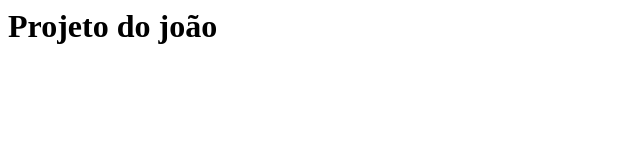
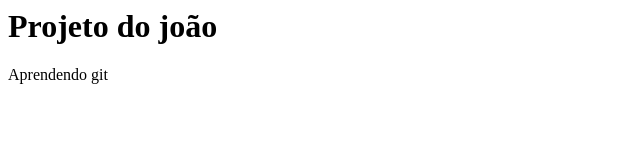
Before and after one commit to nobruss10/curso, a plain HTML site: page index.html in a window 1280 px wide. Shown: the full height of the page, 0-640 px from the left. Drawn offline with Linux system fonts and the light colour scheme.

Commit message:
Adicionando linhas no Body

```diff
--- a/index.html
+++ b/index.html
@@ -4,5 +4,6 @@
 
 	<body>
 		<h1>Projeto do joão</h1>
+		<p>Aprendendo git </p>
 	</body>
 </html>
```
